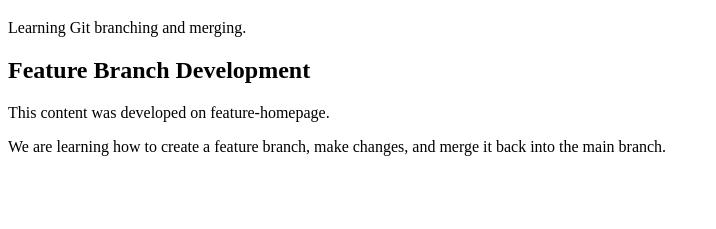
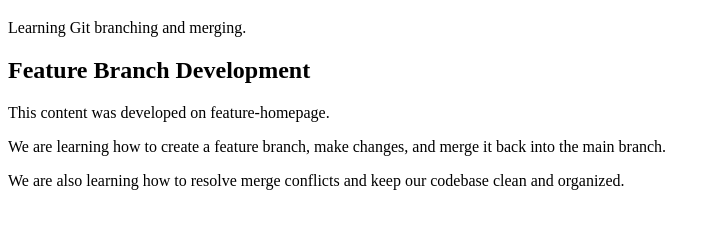
Before and after one commit to kwihanganaL/devops, a plain HTML site: page index.html in a window 1280 px wide. Shown: the part 61-290 px from the top of the page, without its empty margins (0-716 px from the left). Drawn offline with Linux system fonts and the light colour scheme.

Commit message:
Test direct main branch update please

```diff
--- a/index.html
+++ b/index.html
@@ -10,5 +10,6 @@
     <h2>Feature Branch Development</h2>
     <p>This content was developed on feature-homepage.</p>
     <p>We are learning how to create a feature branch, make changes, and merge it back into the main branch.</p>
+    <p>We are also learning how to resolve merge conflicts and keep our codebase clean and organized.</p>
 </body>
 </html>
```
